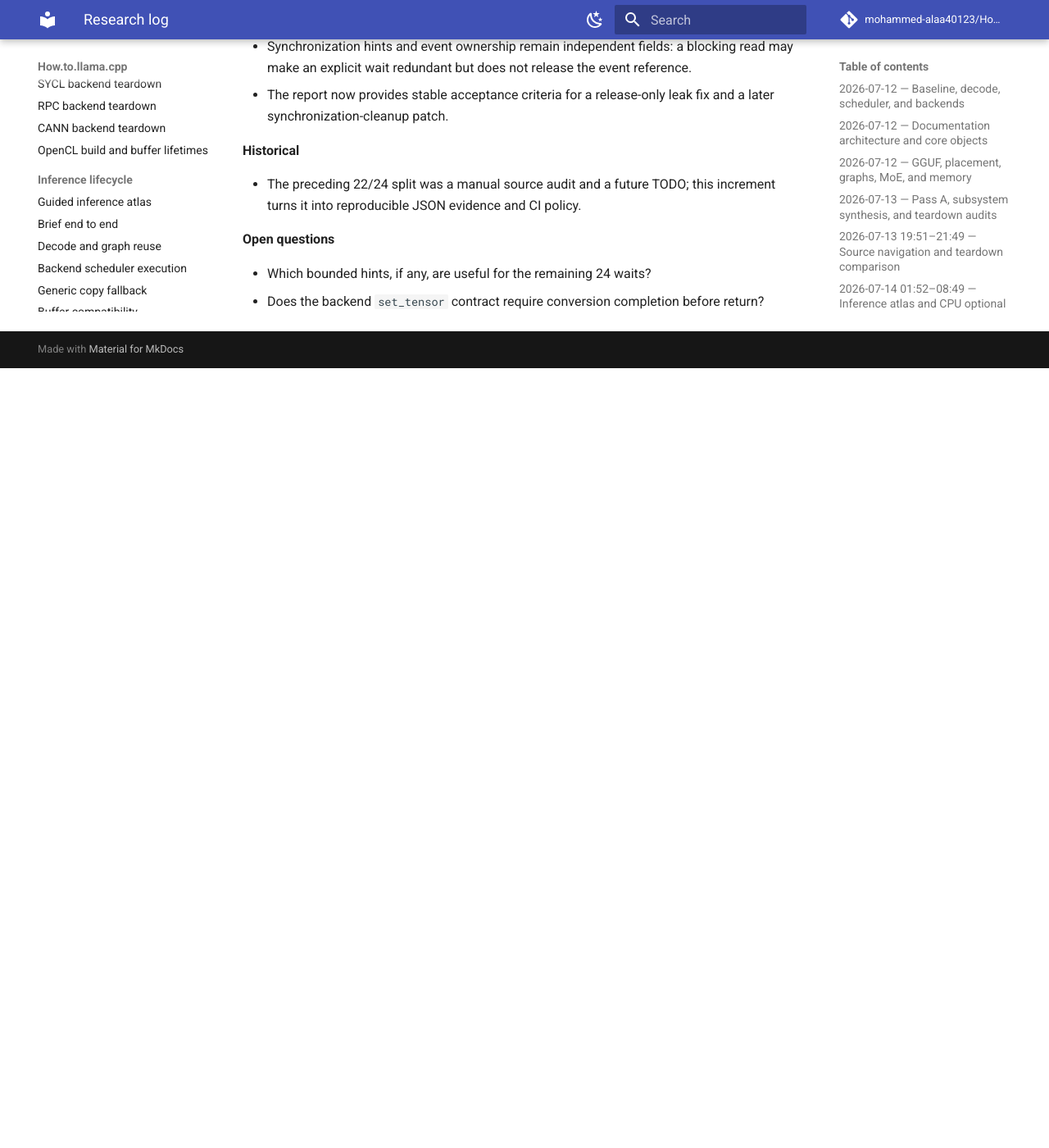
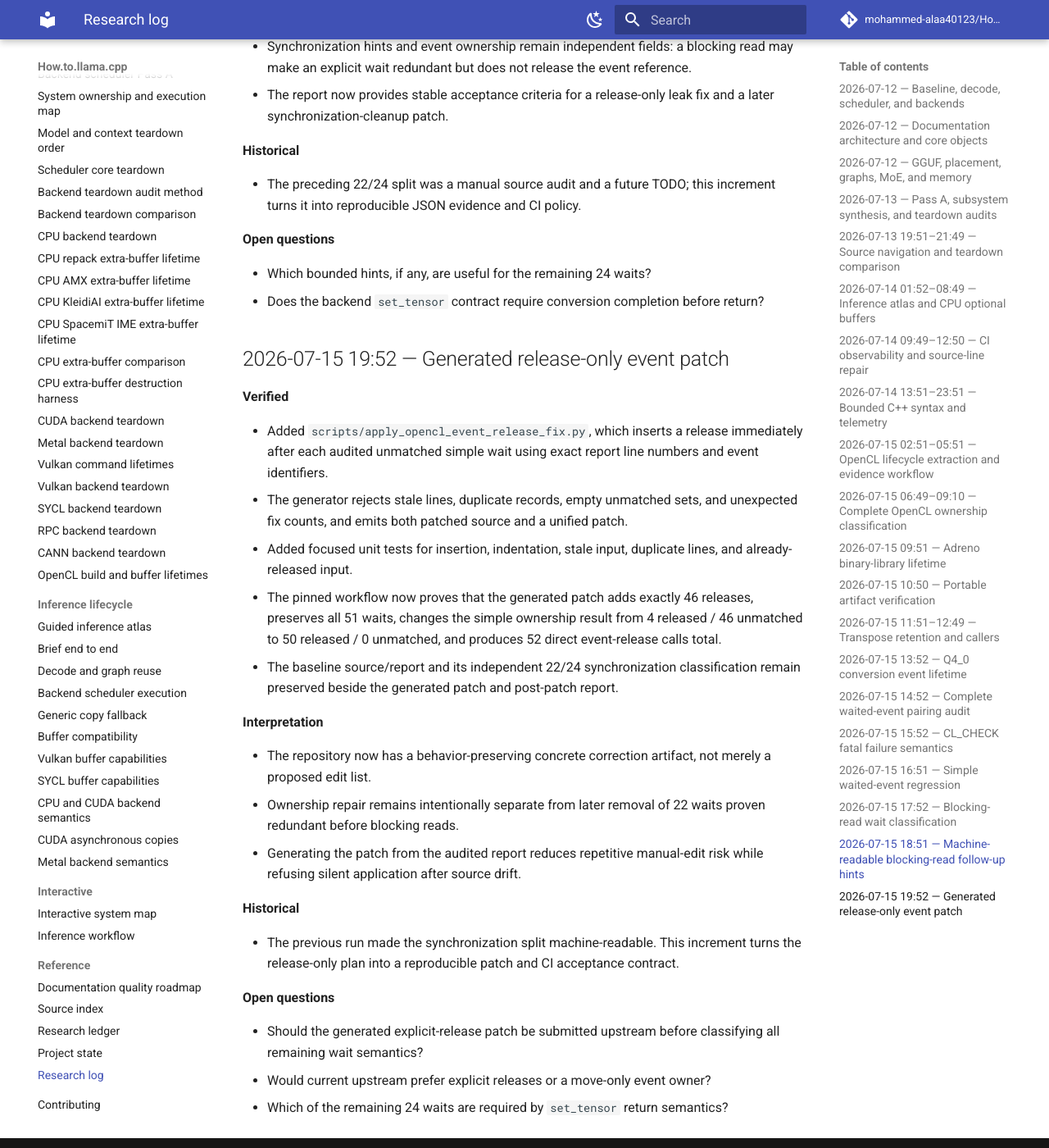
Before and after one commit to mohammed-alaa40123/How.to.llama.cpp, an MkDocs documentation site: the page built from docs/reference/research-log.md, in a window 1280 px wide and 1400 px high, scrolled down 8564 px. Shown: the whole window at 82% size. Built offline with MkDocs 1.6.1 and Material for MkDocs 9.7.7, drawn with Linux system fonts in a browser that asks for light colours; comment, search, counter and statistics services are not loaded; before the commit the page ends 9013 px from its top, so only the background shows below that.

Commit message:
docs: log OpenCL release patch generator

```diff
--- a/docs/reference/research-log.md
+++ b/docs/reference/research-log.md
@@ -256,3 +256,29 @@
 
 - Which bounded hints, if any, are useful for the remaining 24 waits?
 - Does the backend `set_tensor` contract require conversion completion before return?
+
+## 2026-07-15 19:52 — Generated release-only event patch
+
+**Verified**
+
+- Added `scripts/apply_opencl_event_release_fix.py`, which inserts a release immediately after each audited unmatched simple wait using exact report line numbers and event identifiers.
+- The generator rejects stale lines, duplicate records, empty unmatched sets, and unexpected fix counts, and emits both patched source and a unified patch.
+- Added focused unit tests for insertion, indentation, stale input, duplicate lines, and already-released input.
+- The pinned workflow now proves that the generated patch adds exactly 46 releases, preserves all 51 waits, changes the simple ownership result from 4 released / 46 unmatched to 50 released / 0 unmatched, and produces 52 direct event-release calls total.
+- The baseline source/report and its independent 22/24 synchronization classification remain preserved beside the generated patch and post-patch report.
+
+**Interpretation**
+
+- The repository now has a behavior-preserving concrete correction artifact, not merely a proposed edit list.
+- Ownership repair remains intentionally separate from later removal of 22 waits proven redundant before blocking reads.
+- Generating the patch from the audited report reduces repetitive manual-edit risk while refusing silent application after source drift.
+
+**Historical**
+
+- The previous run made the synchronization split machine-readable. This increment turns the release-only plan into a reproducible patch and CI acceptance contract.
+
+**Open questions**
+
+- Should the generated explicit-release patch be submitted upstream before classifying all remaining wait semantics?
+- Would current upstream prefer explicit releases or a move-only event owner?
+- Which of the remaining 24 waits are required by `set_tensor` return semantics?
```
